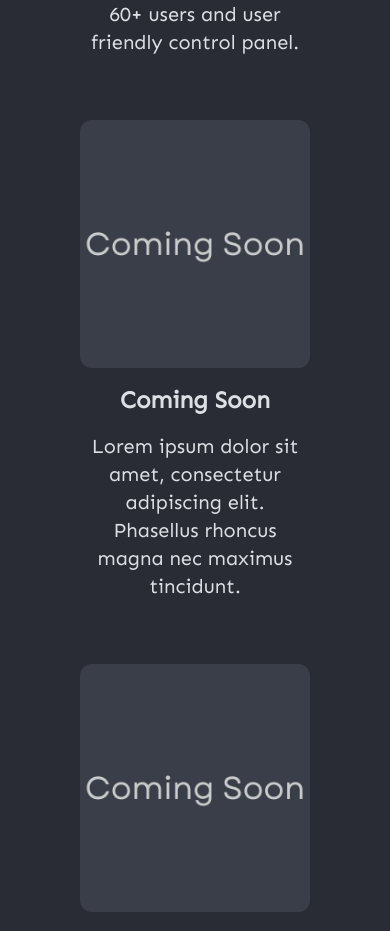
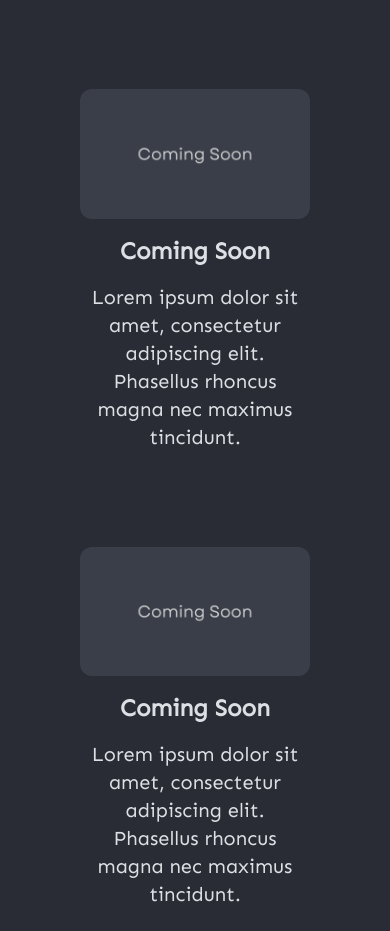
Before and after one commit to Zytha/zytha.github.io, a Next.js app: page / in a window 390 px wide. Shown: the part 1040-1971 px from the top of the page. Built offline with nearby package versions, Linux system fonts and the light colour scheme.

Commit message:
📱 Responsive Design Fix

```diff
--- a/components/Collab.js
+++ b/components/Collab.js
@@ -5,7 +5,7 @@ export default function Collab(props){
         <>
           <div className="work-div">
             <div className="flex justify-center">
-              <Image src={props.src} className="aspect-video object-cover rounded-xl" alt={props.alt}/>
+              <Image src={props.src} height={900} width={1600} className="object-cover rounded-xl" alt={props.alt}/>
             </div>
             <div>
               <h2 className="text-center">{props.title}</h2>
--- a/components/CollabBottom.js
+++ b/components/CollabBottom.js
@@ -3,9 +3,9 @@ import Image from 'next/image';
 export default function CollabBottom(props){
     return (
         <>
-          <div className="work-div pb-[0rem] lg:mb-[-1.5rem] 2xl:mb-[-3rem] 2xl:mt-[-5rem]  lg:mt-[-2.5rem]">
+          <div className="work-div lg:mb-[-1.5rem] 2xl:mb-[-1.5rem] 2xl:mt-[-3.5rem] lg:mt-[-2.5rem]">
             <div className="flex justify-center">
-              <Image src={props.src} className="aspect-video object-cover rounded-xl" alt={props.alt}/>
+              <Image src={props.src} height={900} width={1600} className="object-cover rounded-xl" alt={props.alt}/>
             </div>
             <div>
               <h2 className="text-center">{props.title}</h2>
--- a/styles/globals.css
+++ b/styles/globals.css
@@ -26,7 +26,7 @@
     }
 
 		.work-div {
-			@apply grid grid-rows-2 p-[2.5rem] pb-[0.5rem]
+			@apply px-[2.5rem] py-[2.5rem]
 		}
 
     ::-webkit-scrollbar {
```
